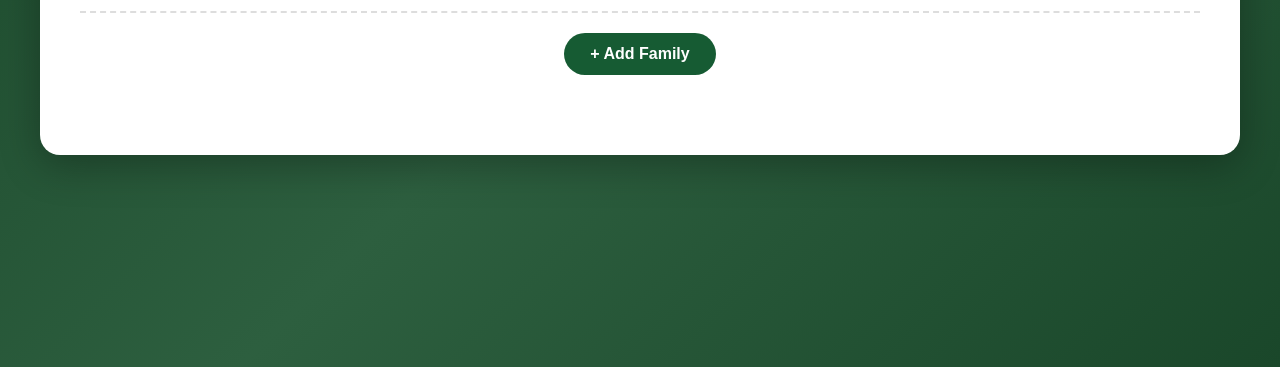
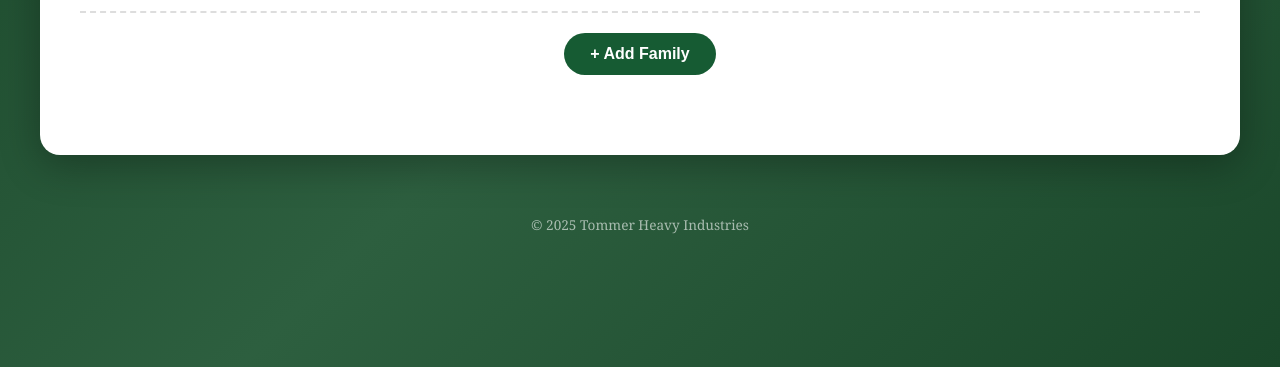
Before and after one commit to tommertron/xmasParty, a website: page public/index.html in a window 1280 px wide. Shown: the part 433-800 px from the top of the page. Drawn offline with Linux system fonts and the light colour scheme; no server answers.

Commit message:
Add styles and update index.html for better layout

```diff
--- a/public/index.html
+++ b/public/index.html
@@ -184,6 +184,10 @@
         </div><!-- end tab-food -->
     </div>
 
+    <footer class="site-footer">
+        &copy; 2025 Tommer Heavy Industries
+    </footer>
+
     <script src="app.js"></script>
 </body>
 </html>
--- a/public/style.css
+++ b/public/style.css
@@ -642,6 +642,15 @@ body {
     opacity: 0.8;
     font-weight: normal;
     font-size: 0.9em;
+}
+
+/* Footer */
+.site-footer {
+    text-align: center;
+    padding: 20px;
+    margin-top: 40px;
+    color: rgba(255, 255, 255, 0.6);
+    font-size: 0.85em;
 }
 
 .families-section, .food-section {
```
